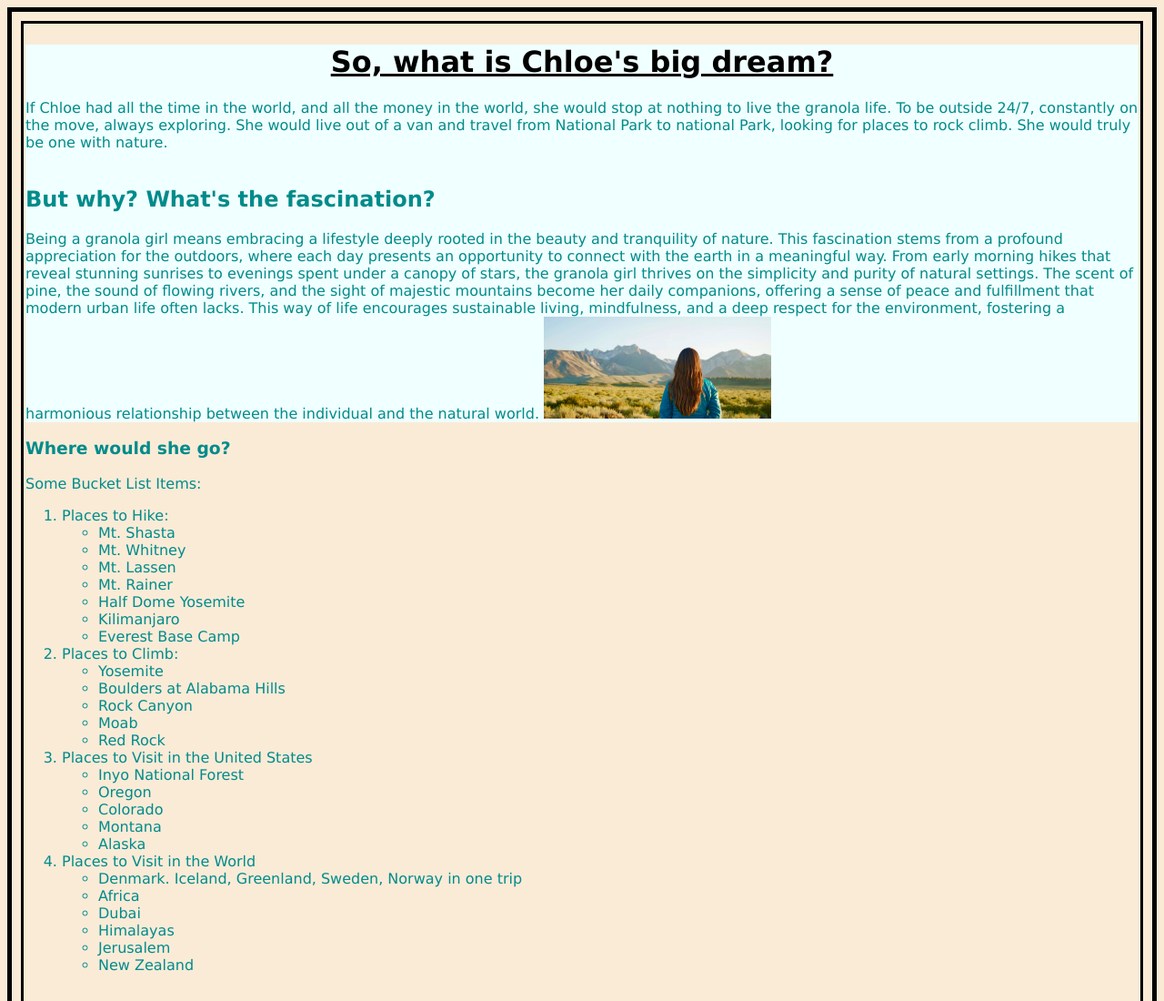
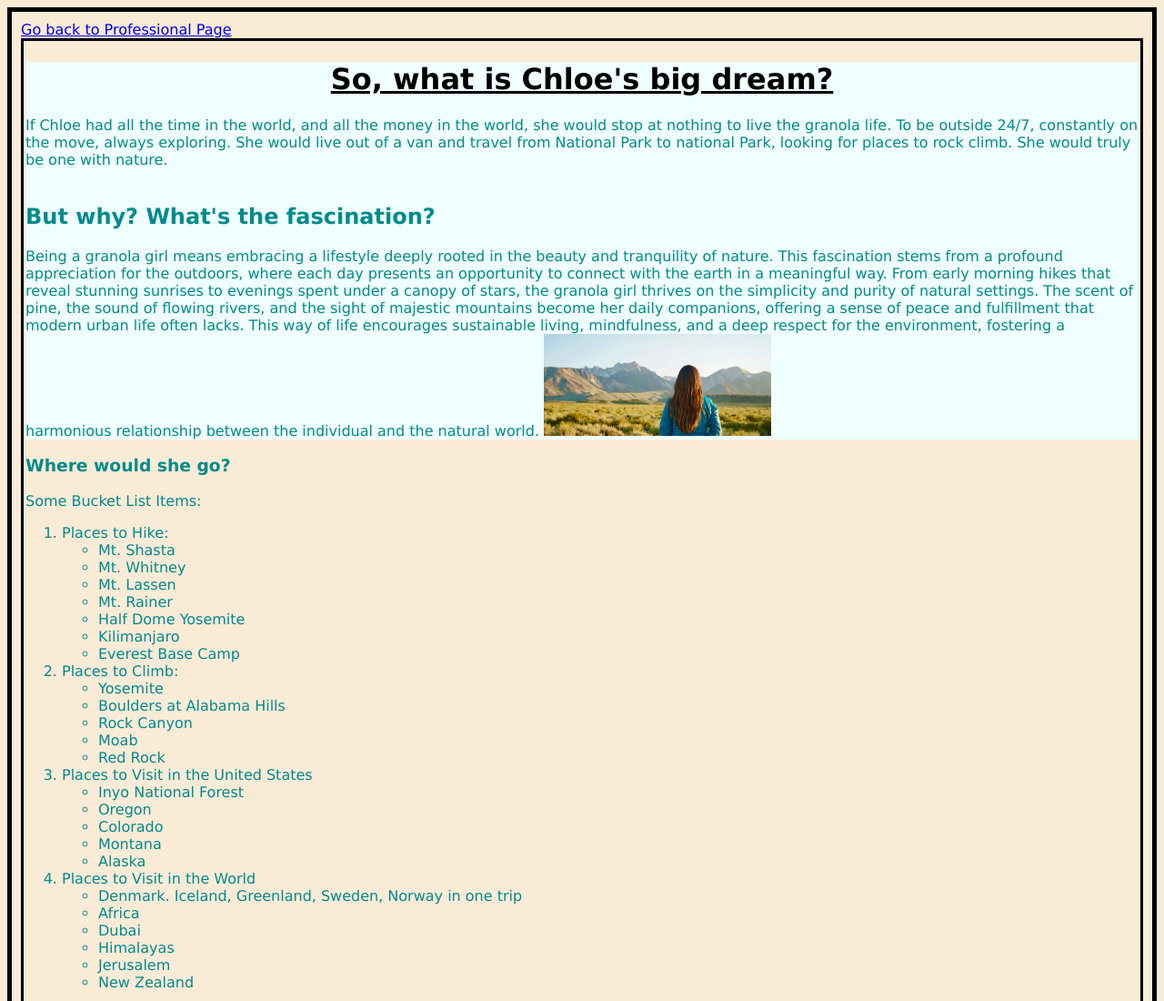
Before and after one commit to chloejepp/2024_06_18_IS_FINAL, a plain HTML site: page custompage.html in a window 1280 px wide. Shown: the top 1100 px of the page at 91% size. Drawn offline with Linux system fonts and the light colour scheme.

Commit message:
Update custompage.html

```diff
--- a/custompage.html
+++ b/custompage.html
@@ -8,6 +8,7 @@
 </head>
 
 <body>
+    <a href="index.html"> Go back to Professional Page</a>
    <div class="container">
         <div class="header">
 
```
